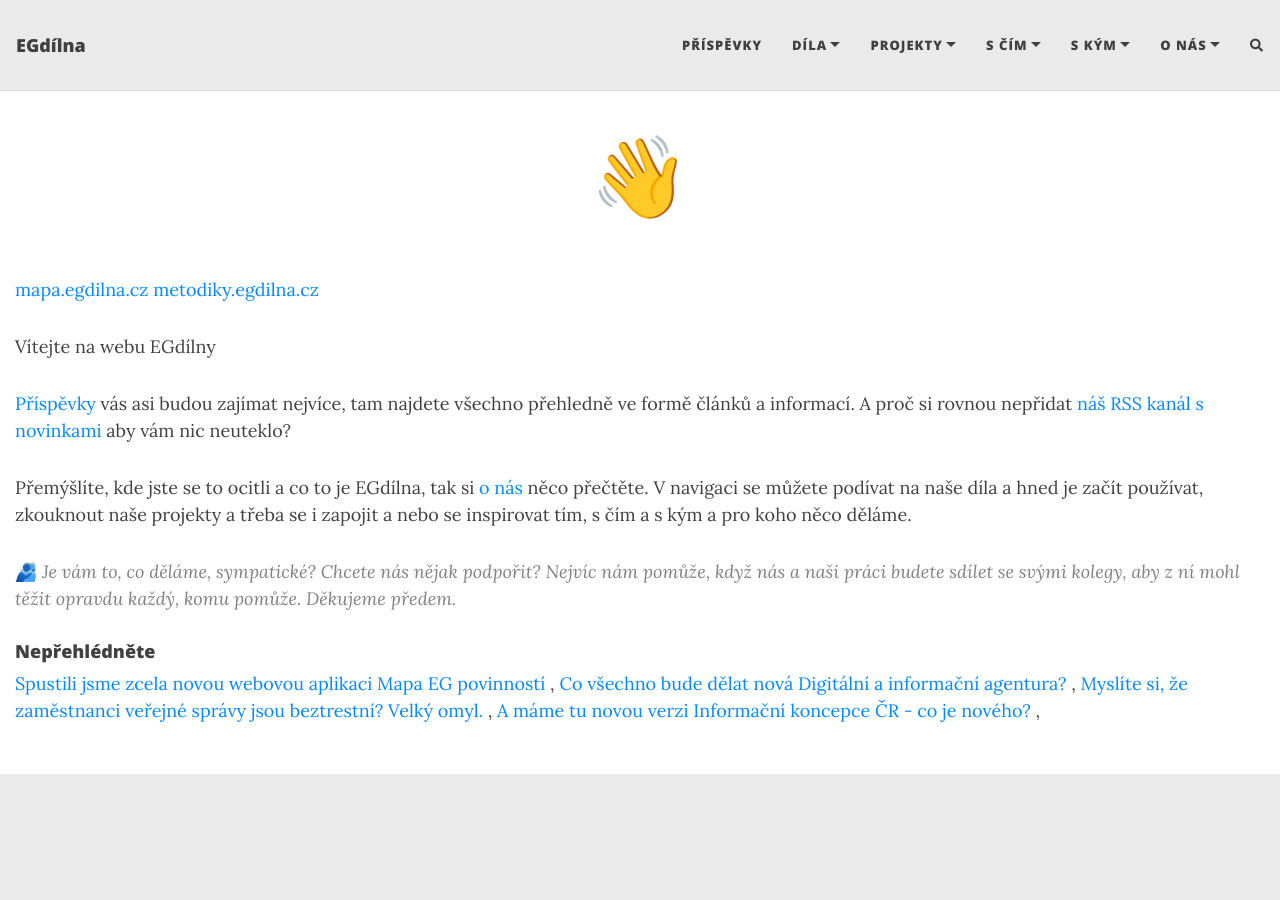
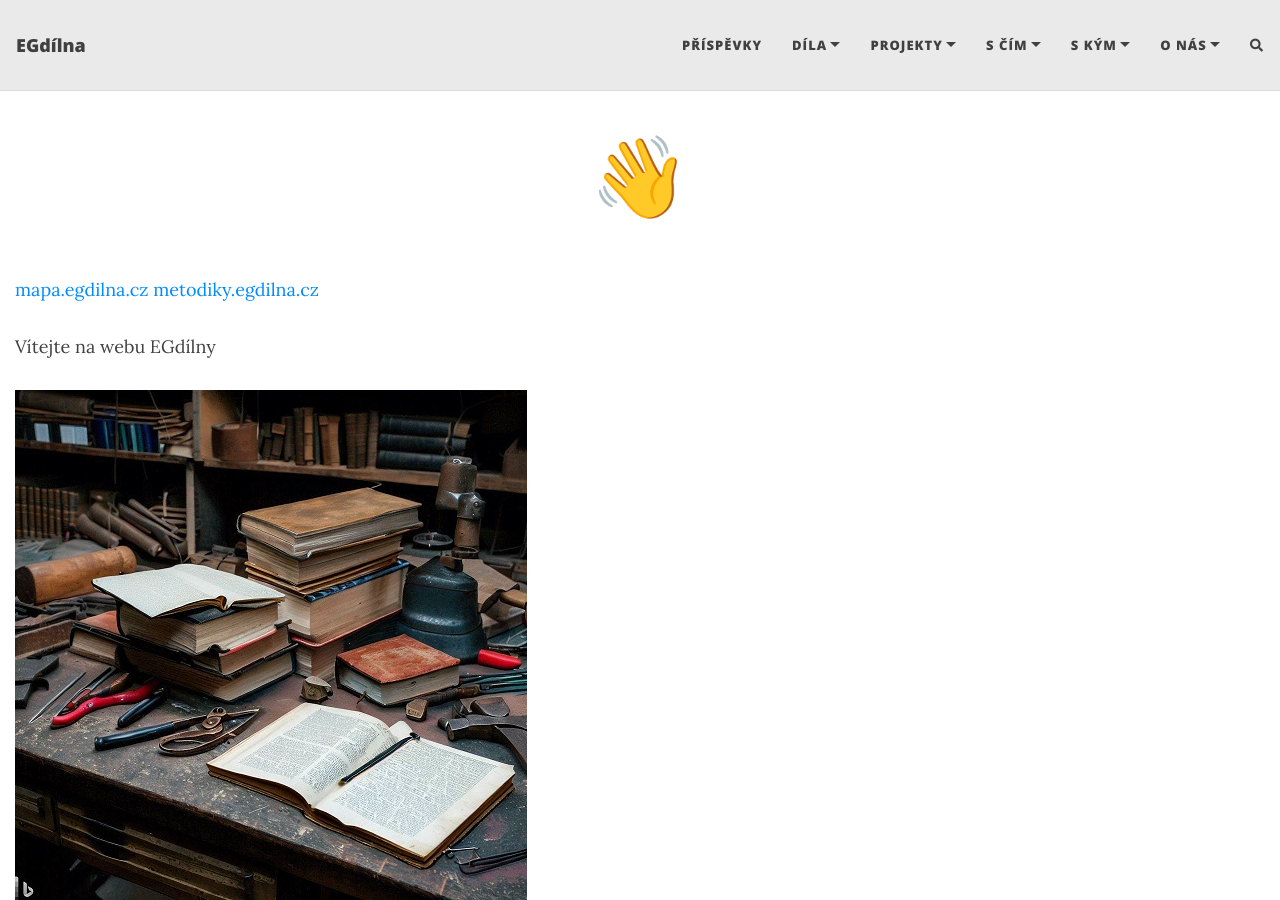
Before and after one commit to egdilna/egdilna.github.io, a Jekyll site: the page built from index.md, in a window 1280 px wide and 900 px high. Built offline with Jekyll 4.4.1, drawn with Linux system fonts in a browser that asks for light colours; nearby versions of some CDN libraries; comment, search, counter and statistics services are not loaded.

Commit message:
ilustrační obrázek

```diff
--- a/index.md
+++ b/index.md
@@ -5,6 +5,8 @@ title: 👋
 [mapa.egdilna.cz](http://mapa.egdilna.cz) [metodiky.egdilna.cz](http://metodiky.egdilna.cz)
 
 Vítejte na webu EGdílny
+
+![Ilustrační obrázek dílny se stolem a notebooky, knihami zákonů, nářadím a bordelem](dilna.jpg)
 
 [Příspěvky](prispevky) vás asi budou zajímat nejvíce, tam najdete všechno přehledně ve formě článků a informací. A proč si rovnou nepřidat [náš RSS kanál s novinkami](feed.xml) aby vám nic neuteklo?
 
```
Also changed, not shown: dilna.jpg (added).
